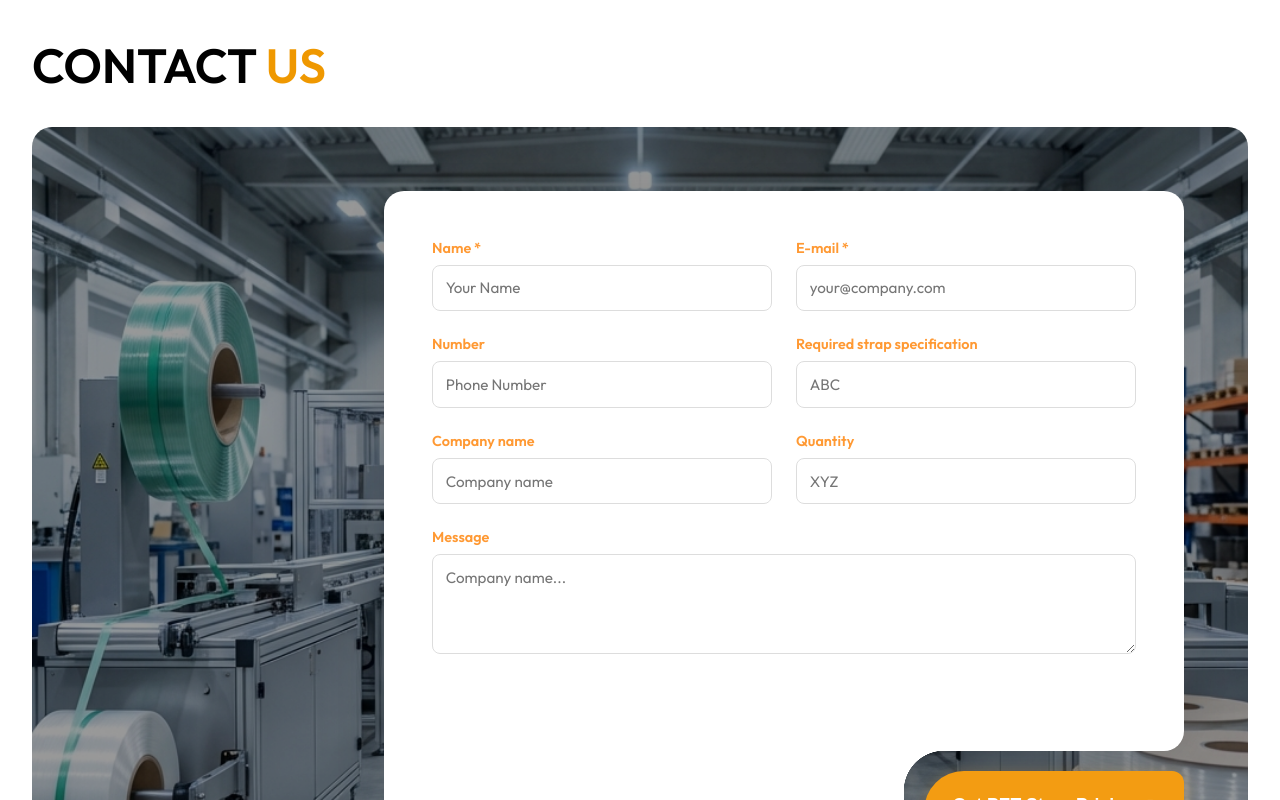
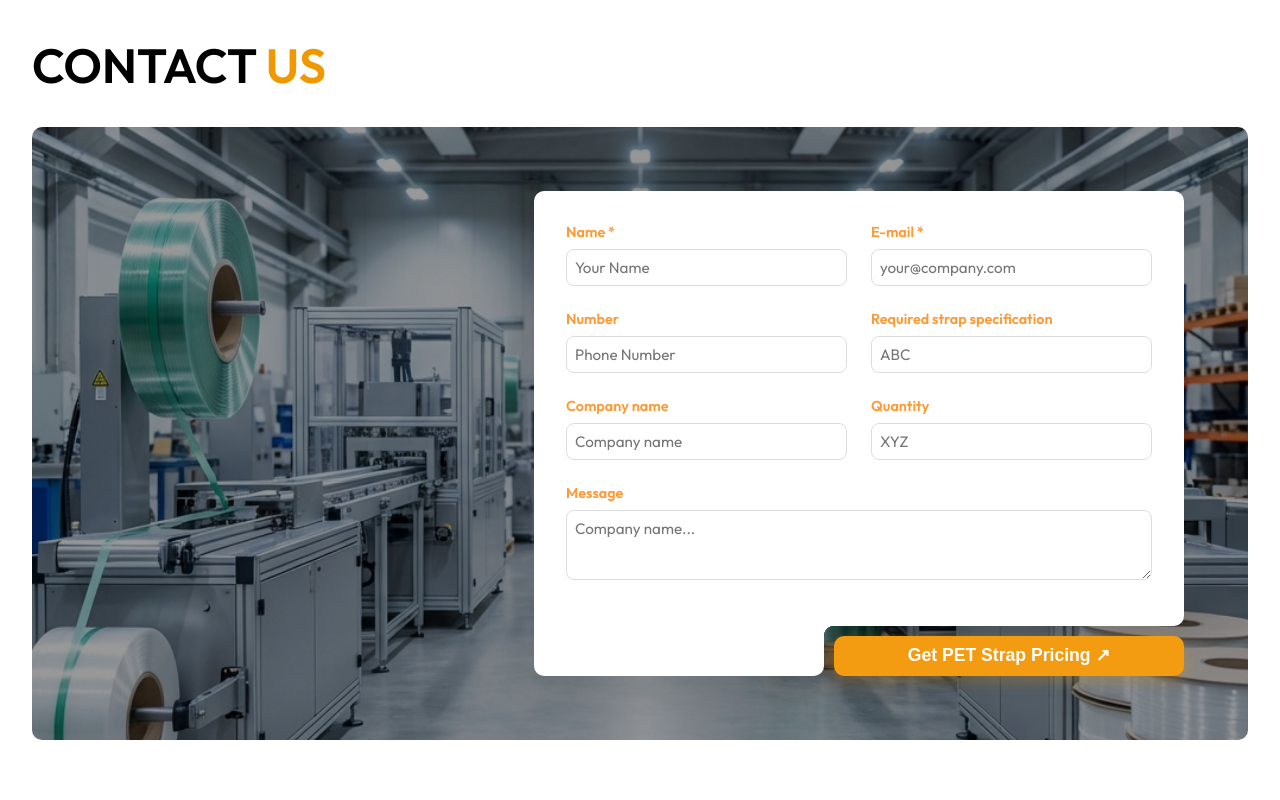
Before and after one commit to trivonotech/KARAM-PET---STRAP-INDUSTRIES, a Next.js app: page / in a window 1280 px wide. Shown: the part 4460-5260 px from the top of the page. Built offline with nearby package versions, Linux system fonts and the light colour scheme; no server answers; the database is empty.

Commit message:
style: Adjust border radii and refine card shape cutout in Contact Us component.

```diff
--- a/src/components/ContactUs.module.css
+++ b/src/components/ContactUs.module.css
@@ -26,9 +26,9 @@
 
 .formSectionWrapper {
     position: relative;
-    border-radius: 20px;
+    border-radius: 10px;
     overflow: hidden;
-    min-height: 600px;
+    min-height: auto;
     display: flex;
     align-items: center;
     justify-content: flex-end;
@@ -54,14 +54,14 @@
     position: relative;
     z-index: 2;
     background: transparent !important;
-    padding: 3rem;
-    padding-bottom: 2rem;
+    padding: 2rem;
+    padding-bottom: 6rem;
     width: 100%;
-    max-width: 800px;
-    min-height: 650px;
+    max-width: 650px;
+    min-height: auto;
     box-shadow: none;
     /* Remove rect shadow */
-    border-radius: 20px;
+    border-radius: 10px;
 }
 
 /* L-SHAPED BACKGROUND COMPOSITION */
@@ -79,13 +79,13 @@
     background-color: #ffffff;
     height: 100%;
     /* Full height removes left-edge seam */
-    width: calc(100% - 280px);
+    width: calc(100% - 360px);
     /* Left part width */
     top: 0;
     left: 0;
     /* Round Top-Left, Bottom-Left, and Bottom-Right (Side Wall of cutout) */
     /* Top-Right is 0 to merge with Header */
-    border-radius: 20px 0 20px 20px;
+    border-radius: 10px 0 10px 10px;
 }
 
 /* 2. Right Header (Partial Height) */
@@ -95,14 +95,14 @@
     top: 0;
     left: 100%;
     /* Attached to right of Left Column */
-    width: 280px;
+    width: 360px;
     /* Remainder width */
-    height: calc(100% - 90px);
+    height: calc(100% - 50px);
     /* Stop above cutout */
     background-color: #ffffff;
     /* Round Top-Right, Bottom-Right (Overhang) */
     /* Left corners are 0 to merge with Left Column */
-    border-radius: 0 20px 20px 0;
+    border-radius: 0 10px 10px 0;
     display: block;
 }
 
@@ -110,12 +110,12 @@
 .cardShape::after {
     content: "";
     position: absolute;
-    bottom: 50px;
+    bottom: 40px;
     /* Align top with bottom of Right Header (90px) */
-    right: -40px;
-    width: 40px;
-    height: 40px;
-    background: radial-gradient(circle at 100% 100%, transparent 40px, #ffffff 40.5px);
+    right: -10px;
+    width: 10px;
+    height: 10px;
+    background: radial-gradient(circle at 100% 100%, transparent 10px, #ffffff 10.5px);
     z-index: 1;
 }
 
@@ -125,18 +125,18 @@
     position: absolute;
     bottom: 0px;
     right: 0px;
-    width: 260px;
+    width: 350px;
     /* Smaller than 280px gap */
-    height: 70px;
+    height: 40px;
     /* Smaller than 90px gap */
     margin: 0;
 
     background-color: #F39C12;
     color: #FFFFFF;
     border: none;
-    border-radius: 12px;
+    border-radius: 10px;
     /* Standard Rounded Corners */
-    border-top-left-radius: 40px;
+    border-top-left-radius: 10px;
     /* Matched inner corner curve */
 
     font-weight: 600;
@@ -179,7 +179,7 @@
 .input,
 .textarea {
     width: 100%;
-    padding: 0.8rem;
+    padding: 0.5rem;
     border: 1px solid #ddd;
     border-radius: 8px;
     font-size: 0.95rem;
@@ -194,7 +194,7 @@
 }
 
 .textarea {
-    min-height: 100px;
+    min-height: 70px;
     resize: vertical;
 }
 
```
